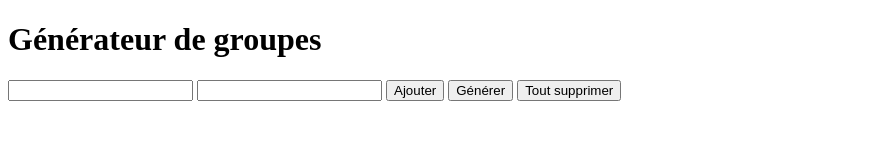
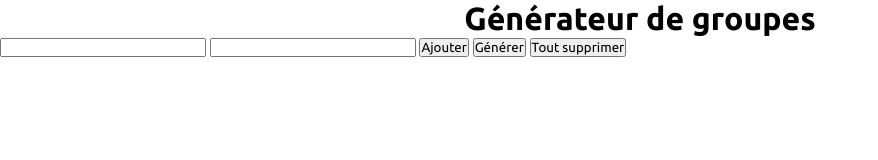
Before and after one commit to AidounNejma/GenerateurGroupes, a plain HTML site: page index.html in a window 1280 px wide. Shown: the whole page, without its empty margins (0-878 px from the left). Drawn offline with Linux system fonts and the light colour scheme.

Commit message:
change css

```diff
--- a/assets/css/style.css
+++ b/assets/css/style.css
@@ -0,0 +1,30 @@
+@import url('https://fonts.googleapis.com/css2?family=Ubuntu:ital,wght@0,300;0,400;0,500;0,700;1,300;1,400;1,500;1,700&display=swap');
+
+/* Général */
+* {
+    /* "*" Permet de prendre tout du fichier html, on met ensuite les valeurs à 0 pour que tout colle (qu'il n'y est pas d'espace blanc sur les cotés) */
+    margin: 0;
+    padding: 0;
+    box-sizing: border-box;
+    font-family: Ubuntu;
+}
+
+  /* Création de variables de couleurs pour toujours garder les mêmes sans se tromper */
+:root {
+    --main-white: #fff;
+    --main-black: #000;
+    --main-grey: #ebebeb;
+    --main-gold: #c99049;
+}
+
+a {
+    text-decoration: none;
+    color: var(--main-white);
+}
+/* Fin Général */
+/* -------------------------------------------------------------------------------------------------- */
+
+/* Main */
+.mainTitle{
+    text-align: center;
+}
--- a/index.html
+++ b/index.html
@@ -6,9 +6,10 @@
     <meta name="viewport" content="width=device-width, initial-scale=1.0">
     <link rel="stylesheet" href="assets/css/style.css">
     <title>Générateur de Groupes</title>
+    <link rel="icon" type="image/logo" href="https://storage.googleapis.com/redirectioneaza/uploads/40f7c7d847629c9513b44d597855323e/5c5bad759f8c5a0582d069b3477a5bc972b6dfe8">
 </head>
 <body>
-    <h1>Générateur de groupes</h1>
+    <h1 class="mainTitle">Générateur de groupes</h1>
     <form action="get">
         <input type="text" class="input">
         <input type="number" class="nombre">
```
Also changed, not shown: pseudoCode.txt.
